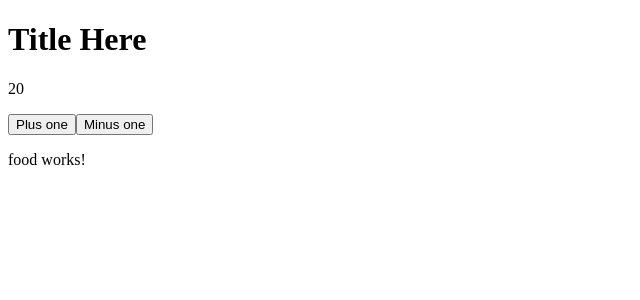
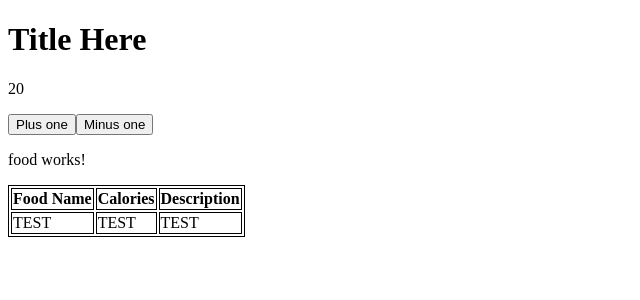
Before and after one commit to AdamMirza/FoodTracker, an Angular app in the folder my-app/: page / in a window 1280 px wide. Shown: the top 300 px of the page, without its empty margins (0-640 px from the left). Built offline with nearby package versions, Linux system fonts and the light colour scheme.

Commit message:
Added table

```diff
--- a/my-app/src/app/food/food.component.css
+++ b/my-app/src/app/food/food.component.css
@@ -0,0 +1,3 @@
+table, tr, th, td {
+    border: 1px solid black;
+}
--- a/my-app/src/app/food/food.component.html
+++ b/my-app/src/app/food/food.component.html
@@ -1 +1,14 @@
 <p>food works!</p>
+
+<table>
+    <tr>
+        <th>Food Name</th>
+        <th>Calories</th>
+        <th>Description</th>
+    </tr>
+    <tr>
+        <td>TEST</td>
+        <td>TEST</td>
+        <td>TEST</td>
+    </tr>
+</table>
```
